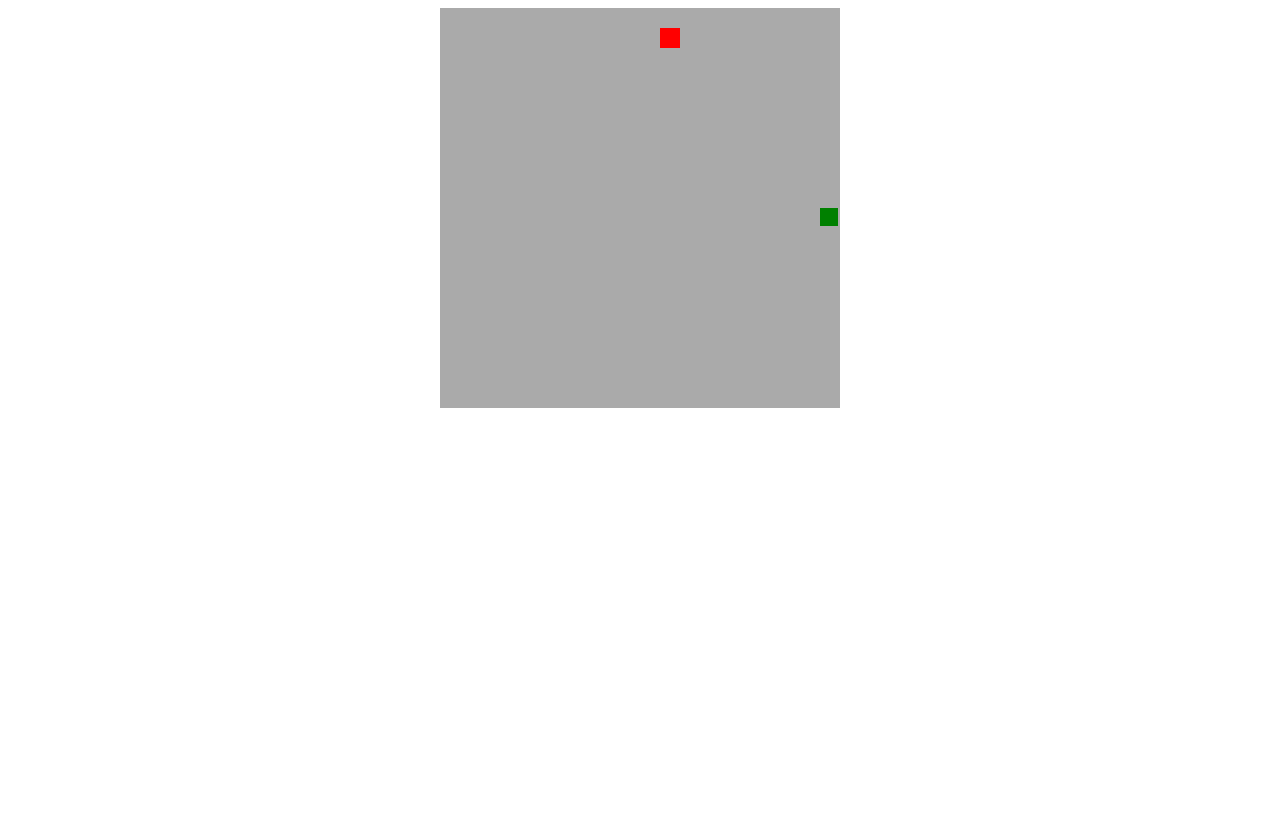
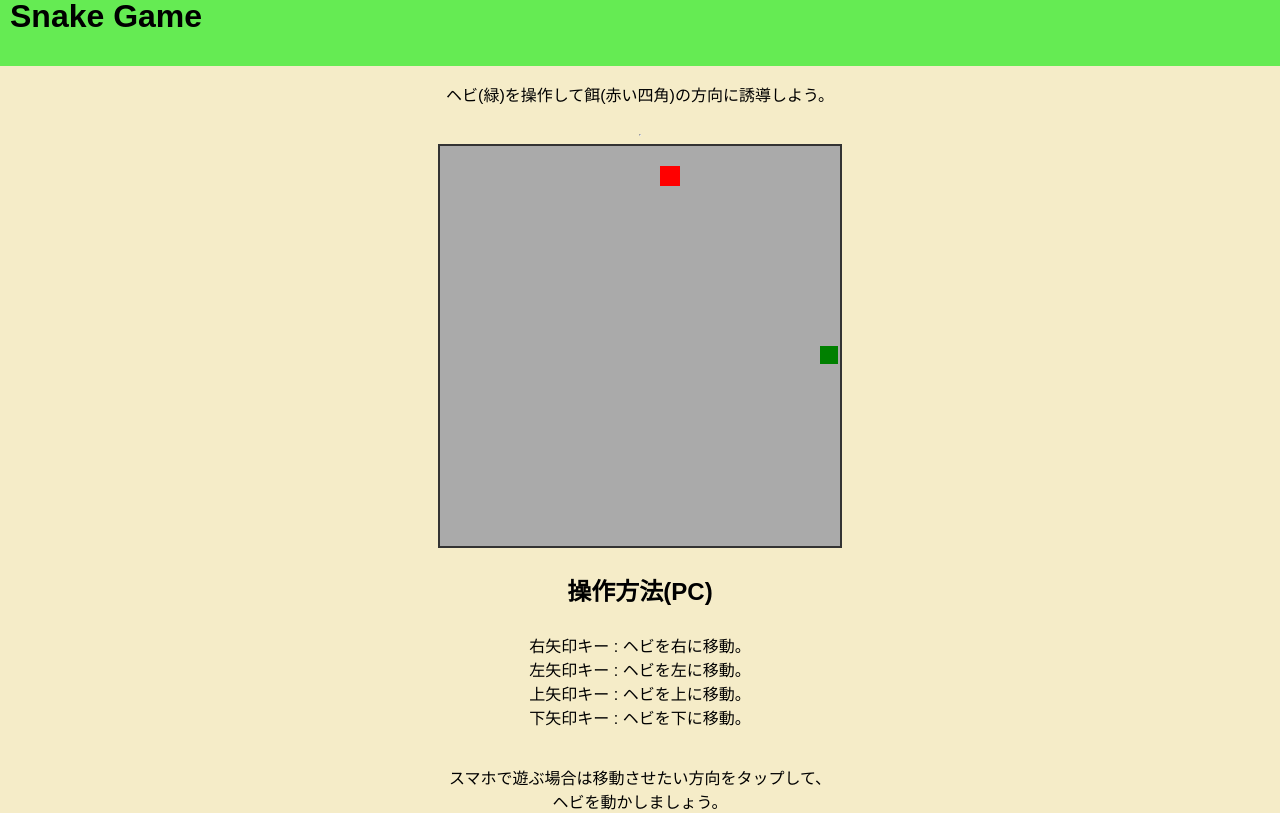
Before and after one commit to hu-san1008/EDPSGames, a plain HTML site: page snakegame/index.html in a window 1280 px wide. Drawn offline with Linux system fonts and the light colour scheme.

Commit message:
蛇ゲームにcssを実装

```diff
--- /dev/null
+++ b/danmaku_shooting/style.css
@@ -0,0 +1,43 @@
+/* CSSの追加 */
+body {
+  font-family: Arial, sans-serif;
+  background: #f5ecc8;
+
+  flex-direction: column;
+  justify-content: center;
+  height: 100vh;
+  margin: 0;
+}
+
+header {
+  background-color: #65eb53;
+  color: #000000;
+  padding: 10px;
+}
+
+h2 {
+  font-size: 24px;
+  margin-bottom: 10px;
+}
+
+h3 {
+  font-size: 24px;
+  margin-bottom: 10px;
+}
+
+p {
+  font-size: 16px;
+  margin-bottom: 20px;
+}
+
+p,
+h3 {
+  text-align: center; /* テキストを中央揃えにする */
+}
+
+canvas {
+  border: 2px solid #333;
+  background-color: #ddd;
+  width: 100%; /* ゲーム画面を100%幅にする */
+  max-width: 400px; /* 最大幅を設定 */
+}
--- a/snakegame/index.html
+++ b/snakegame/index.html
@@ -2,18 +2,29 @@
 <html lang="ja">
   <head>
     <title>test game</title>
+    <!-- viewportの設定 -->
+    <meta name="viewport" content="width=device-width, initial-scale=1" />
+    <link rel="stylesheet" media="screen" href="style.css" />
   </head>
   <body>
+    <header>
+      <h1>Snake Game</h1>
+    </header>
+    <p>ヘビ(緑)を操作して餌(赤い四角)の方向に誘導しよう。</p>
+    <hr />
+
     <script>
-
       //キャンバス初期設定
-        const canvas = document.createElement('canvas');
+      const canvas = document.createElement("canvas");
       const ctx = canvas.getContext("2d");
       canvas.width = 400;
       canvas.height = 400;
 
       //背景色を設定し中央に
-        canvas.setAttribute('style','display:block; margin: auto; background-color: #aaa');
+      canvas.setAttribute(
+        "style",
+        "display:block; margin: auto; background-color: #aaa"
+      );
 
       //子要素として追加
       document.body.appendChild(canvas);
@@ -26,17 +37,15 @@
       const snake = {
         x: null,
         y: null,
-          dx:  1,
-          dy:  0,
+        dx: 1,
+        dy: 0,
         tail: null, //しっぽ(ヘビの長さ)
 
-
-          update: function() {
-
+        update: function () {
           //現座標を格納
           this.body.push({
             x: this.x,
-                y: this.y
+            y: this.y,
           });
 
           //移動
@@ -44,18 +53,18 @@
           this.y += this.dy;
 
           //色設定
-            ctx.fillStyle = 'green';
+          ctx.fillStyle = "green";
 
           //展開してbodyへ
-            this.body.forEach(obj => {
+          this.body.forEach((obj) => {
             ctx.fillRect(obj.x * grid, obj.y * grid, grid - 2, grid - 2); //体の四角形描画
           });
 
           //体が特定値tailより大きくなった
-            if(this.body.length > this.tail){
+          if (this.body.length > this.tail) {
             this.body.shift(); //先頭の要素から取り出していく
           }
-          }
+        },
       };
 
       //りんごなどのアイテム
@@ -63,11 +72,11 @@
         x: null,
         y: null,
 
-            update: function() {
-                ctx.fillStyle = 'red';
+        update: function () {
+          ctx.fillStyle = "red";
 
           ctx.fillRect(this.x * grid, this.y * grid, grid, grid);
-            }
+        },
       };
 
       //初期化関数
@@ -79,7 +88,7 @@
 
         item.x = Math.floor(Math.random() * stage);
         item.y = Math.floor(Math.random() * stage);
-        }
+      };
 
       //ループ関数
       const loop = () => {
@@ -89,52 +98,51 @@
         item.update();
 
         //canvas領域に収める処理
-            if(snake.x < 0) {
+        if (snake.x < 0) {
           snake.x = 0;
         }
 
-            if(snake.x > stage - 1){
+        if (snake.x > stage - 1) {
           snake.x = stage - 1;
         }
 
-            if(snake.y < 0) {
+        if (snake.y < 0) {
           snake.y = 0;
         }
 
-            if(snake.y > stage - 1){
+        if (snake.y > stage - 1) {
           snake.y = stage - 1;
         }
 
         //りんごを食べるとき
-            if(snake.x === item.x && snake.y === item.y){
+        if (snake.x === item.x && snake.y === item.y) {
           snake.tail++; //ヘビの長さを増やす
 
           //りんご再配置
           item.x = Math.floor(Math.random() * stage);
           item.y = Math.floor(Math.random() * stage);
         }
-
-        }
+      };
 
       init();
       setInterval(loop, 1000 / 15); //特定間隔(15Fほどで)ループ関数を呼び出す
 
       //キー入力判定処理
-        document.addEventListener('keydown', e => {
-            switch(e.key) {
-                case 'ArrowRight':
+      document.addEventListener("keydown", (e) => {
+        switch (e.key) {
+          case "ArrowRight":
             snake.dx = 1;
             snake.dy = 0;
             break;
-                case 'ArrowLeft':
+          case "ArrowLeft":
             snake.dx = -1;
             snake.dy = 0;
             break;
-                case 'ArrowUp':
+          case "ArrowUp":
             snake.dx = 0;
             snake.dy = -1;
             break;
-                case 'ArrowDown':
+          case "ArrowDown":
             snake.dx = 0;
             snake.dy = 1;
             break;
@@ -142,7 +150,7 @@
       });
 
       //スマホなどのタップ判定
-        document.addEventListener('touchstart', handleTouch);
+      document.addEventListener("touchstart", handleTouch);
 
       function handleTouch(event) {
         const touchX = event.touches[0].clientX;
@@ -151,8 +159,8 @@
         const canvasX = touchX - canvasRect.left;
         const canvasY = touchY - canvasRect.top;
 
-            const deltaX = canvasX - (snake.x * grid);
-            const deltaY = canvasY - (snake.y * grid);
+        const deltaX = canvasX - snake.x * grid;
+        const deltaY = canvasY - snake.y * grid;
 
         if (Math.abs(deltaX) > Math.abs(deltaY)) {
           // 横方向の移動
@@ -174,8 +182,17 @@
           }
         }
       }
+    </script>
 
-
-    </script>
+    <h3>操作方法(PC)</h3>
+    <p>
+      右矢印キー : ヘビを右に移動。<br />
+      左矢印キー : ヘビを左に移動。<br />
+      上矢印キー : ヘビを上に移動。<br />
+      下矢印キー : ヘビを下に移動。
+    </p>
+    <p>
+      スマホで遊ぶ場合は移動させたい方向をタップして、<br />ヘビを動かしましょう。
+    </p>
   </body>
 </html>
--- /dev/null
+++ b/snakegame/style.css
@@ -0,0 +1,44 @@
+/* CSSの追加 */
+body {
+  font-family: Arial, sans-serif;
+  background: #f5ecc8;
+  display: flex;
+  flex-direction: column;
+  justify-content: center;
+  height: 100vh;
+  margin: 0;
+}
+
+header {
+  background-color: #65eb53;
+  color: #000000;
+  padding: 10px;
+}
+
+h2 {
+  font-size: 24px;
+  margin-bottom: 10px;
+}
+
+h3 {
+  font-size: 24px;
+  margin-bottom: 10px;
+}
+
+p {
+  font-size: 16px;
+  margin-bottom: 20px;
+}
+
+h2,
+p,
+h3 {
+  text-align: center; /* テキストを中央揃えにする */
+}
+
+canvas {
+  border: 2px solid #333;
+  background-color: #ddd;
+  width: 100%; /* ゲーム画面を100%幅にする */
+  max-width: 400px; /* 最大幅を設定 */
+}
```
Also changed, not shown: danmaku_shooting/shooting.html (+10 -5 lines), tetoris/index.html (+8 -11 lines), tetoris/style.css (indentation only). Lines whose indentation alone changed are shown as unchanged.
